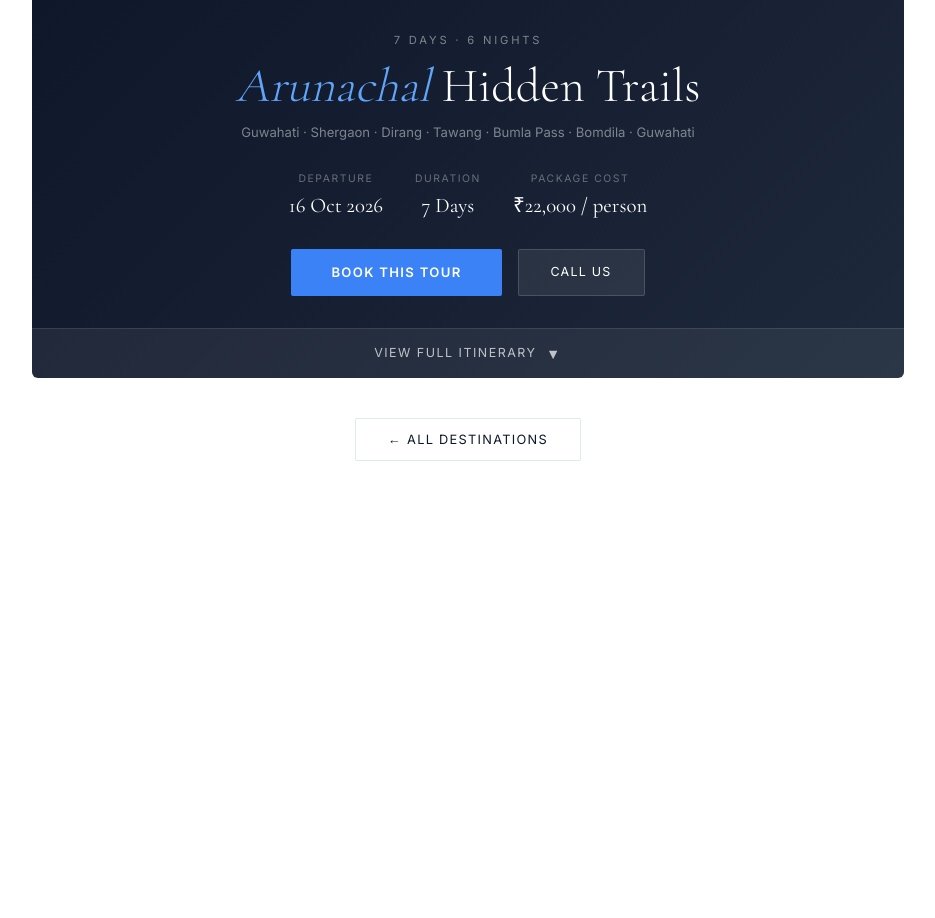
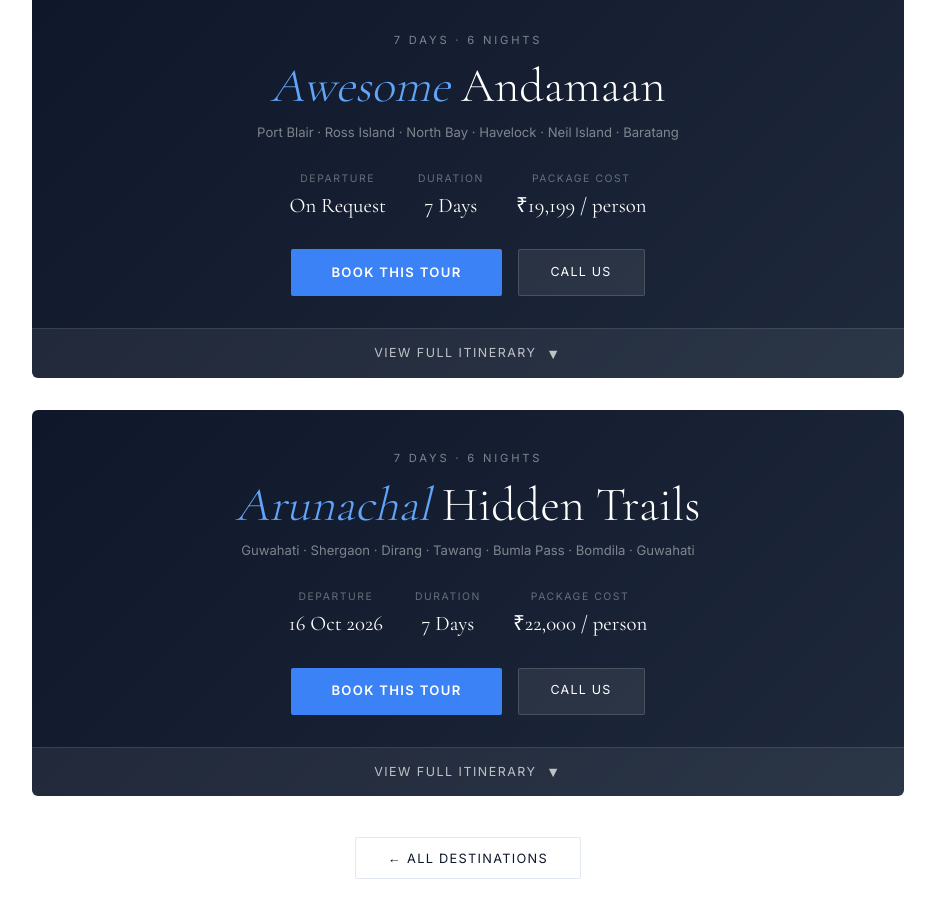
Before and after one commit to simaanaperiye/simana-periye, a Next.js app: page /itinerary in a window 1280 px wide. Shown: the part 2001-2919 px from the top of the page, without its empty margins (172-1107 px from the left). Before the commit the page ends 2547 px from the top, so only its background shows below. Built offline with nearby package versions, Linux system fonts and the light colour scheme.

Commit message:
Add Andaman 7D/6N itinerary with full day-by-day plan
Port Blair · Ross Island · North Bay · Havelock · Neil Island · Baratang
Private cruise throughout, AP meal plan, entry tickets included.

Co-Authored-By: Claude Sonnet 4.6 <noreply@anthropic.com>

```diff
--- a/src/app/itinerary/page.tsx
+++ b/src/app/itinerary/page.tsx
@@ -102,7 +102,52 @@ const tours = [
     specialities: ["AC traveller — comfortable & spacious", "All meals included throughout", "Netarhat sunrise experience", "Highest waterfall in Jharkhand — Lodh Falls", "Special care for kids & senior citizens"],
   },
 
-  /* ── 5. Arunachal Pradesh ── */
+  /* ── 5. Andaman ── */
+  {
+    id: "andaman",
+    planId: "upcoming-andamaan",
+    title: "Awesome Andamaan",
+    subtitle: "7 Days · 6 Nights",
+    route: "Port Blair · Ross Island · North Bay · Havelock · Neil Island · Baratang",
+    price: 19199,
+    duration: 7,
+    departure: "On Request",
+    imageUrl: "/upcoming/andamaan.jpg",
+    days: [
+      { day: 1, title: "Port Blair Arrival", desc: "Arrive at Port Blair airport — warm welcome and airport pickup. Check in to your hotel and freshen up. Visit the serene Corbyn's Cove Beach in the afternoon. Evening at the iconic Cellular Jail followed by the spine-chilling Light & Sound Show that brings the freedom struggle to life. Dinner and overnight stay at Port Blair." },
+      { day: 2, title: "Ross Island & North Bay Island", desc: "After breakfast, embark on a full-day excursion to Ross Island — the former British administrative headquarters, now a hauntingly beautiful ruin overtaken by nature. Ferry across to North Bay Island, famous for its crystal-clear waters and vibrant coral reefs. Optional water sports available (at extra cost): snorkelling, sea walk, glass-bottom boat ride. Return by evening. Dinner and overnight stay at Port Blair." },
+      { day: 3, title: "Port Blair → Havelock Island", desc: "Morning breakfast and hotel check-out. Board your private cruise to Havelock Island — one of India's most beautiful islands. Arrive and check in. Head to the world-renowned Radhanagar Beach (Beach No. 7) — voted Asia's Best Beach. Enjoy the sunset over the turquoise Andaman Sea. Dinner and overnight stay at Havelock." },
+      { day: 4, title: "Havelock → Neil Island", desc: "After breakfast, check out and board the private cruise to Neil Island — the gem of the Andamans. Visit Bharatpur Beach, famous for calm shallow waters and vivid coral reefs. Explore Laxmanpur Beach, a perfect sunset spot with golden sands. See the incredible Natural Bridge — a unique rock formation carved by the sea. Dinner and overnight stay at Neil Island." },
+      { day: 5, title: "Neil Island → Port Blair", desc: "After breakfast, check out and board the private cruise back to Port Blair. Check in to hotel and freshen up. Spend the evening at Chidiya Tapu — the 'Bird Island' — a serene mangrove-fringed beach famous for spectacular sunsets and rich birdlife. Dinner and overnight stay at Port Blair." },
+      { day: 6, title: "Baratang Island Tour", desc: "Early morning departure for Baratang Island — a journey through dense mangrove creeks and tribal reserve forests. Visit the famous Limestone Caves, a natural wonder formed over millions of years, accessible by boat ride through mangroves. Also explore the mud volcano on the way. Return to Port Blair by evening. Dinner and overnight stay." },
+      { day: 7, title: "Port Blair Departure", desc: "Leisurely breakfast and hotel check-out. Spend any remaining time with last-minute souvenirs — conch shells, pearls, and Andaman handicrafts. Timely airport drop in a private AC vehicle. Depart with sweet Andaman memories, the sound of waves, and the blue of the sea etched in your heart." },
+    ],
+    inclusions: [
+      "06 Nights hotel accommodation",
+      "AP Meal Plan — Breakfast, Lunch & Dinner",
+      "Private AC vehicle for all transfers & sightseeing",
+      "Private cruise tickets (Port Blair – Havelock – Neil – Port Blair)",
+      "Airport pick-up & drop",
+      "Entry tickets & permit charges",
+      "Dedicated tour assistance throughout",
+    ],
+    exclusions: [
+      "Airfare (to / from Port Blair)",
+      "Personal expenses",
+      "Water sports activities (snorkelling, sea walk, glass-bottom boat etc.)",
+      "Anything not mentioned under inclusions",
+    ],
+    specialities: [
+      "Private cruise — no shared ferry queues",
+      "All meals included (AP plan)",
+      "Radhanagar Beach — Asia's Best Beach",
+      "Baratang Limestone Caves & Mangrove Creek",
+      "Cellular Jail Light & Sound Show",
+      "Special care for kids & senior citizens",
+    ],
+  },
+
+  /* ── 6. Arunachal Pradesh ── */
   {
     id: "arunachal",
     planId: "plan-arunachal",
```
